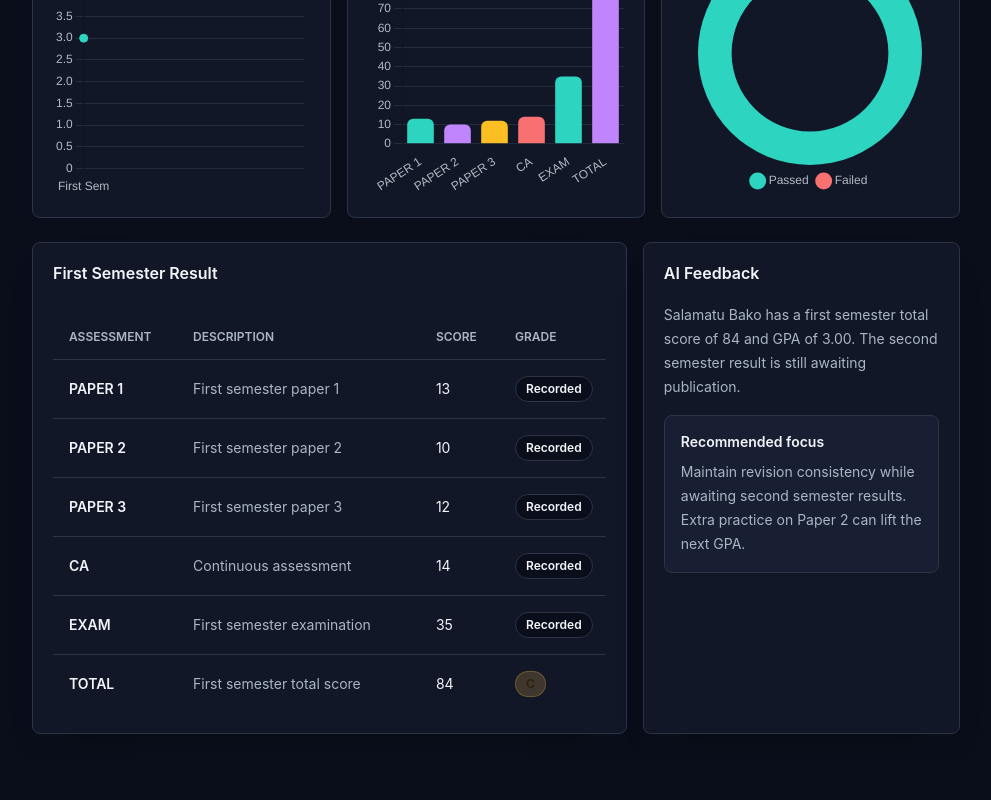
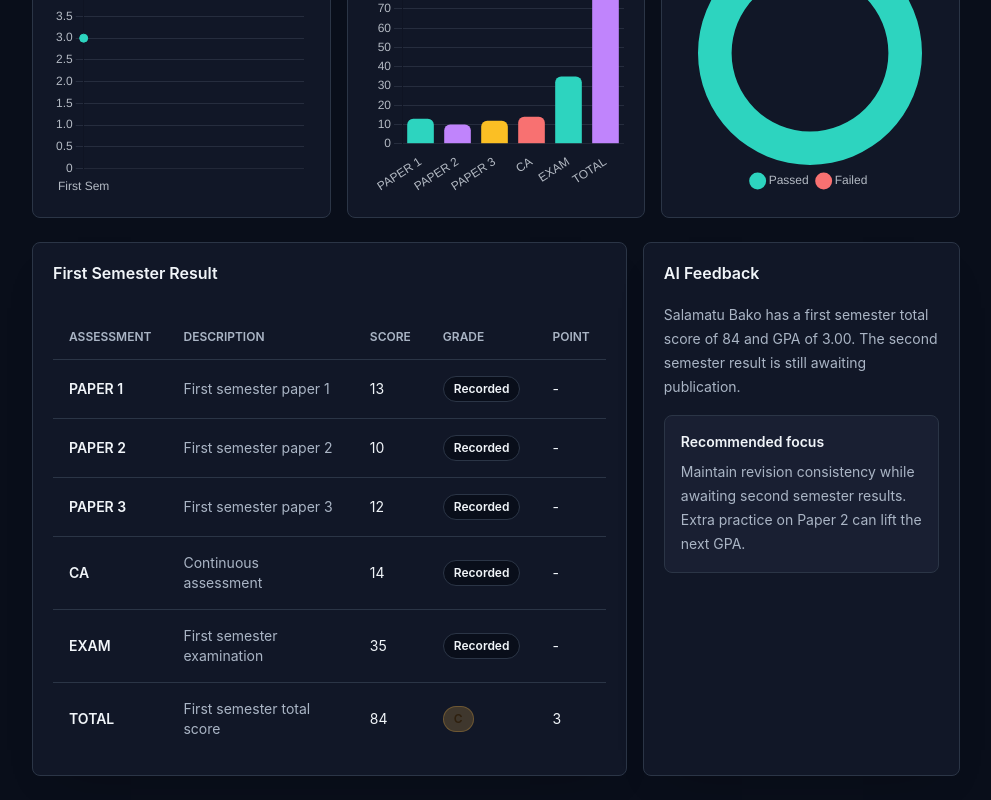
Before and after one commit to Adedoyinjr/OHEKURUMedicals, a Next.js app: page /student in a window 1280 px wide. Shown: the part 1133-1933 px from the top of the page, without its empty margins (288-1279 px from the left). Before the commit the page ends 1891 px from the top, so only its background shows below. Built offline with nearby package versions, Linux system fonts and the light colour scheme.

Commit message:
fix(admin): make admin tables responsive on small screens

```diff
--- a/src/app/admin/upload/page.tsx
+++ b/src/app/admin/upload/page.tsx
@@ -18,7 +18,7 @@ export default function UploadResultsPage() {
           </CardHeader>
           <CardContent>
             <div className="overflow-auto">
-              <table className="w-full min-w-[560px] text-sm">
+              <table className="w-full text-sm">
                 <thead className="border-b text-left text-xs uppercase text-muted-foreground">
                   <tr>
                     <th className="px-4 py-3">MATRIC NO</th>
--- a/src/components/admin/student-management.tsx
+++ b/src/components/admin/student-management.tsx
@@ -181,7 +181,7 @@ export function StudentManagement({ initialStudents }: StudentManagementProps) {
           <CardTitle>Students</CardTitle>
         </CardHeader>
         <CardContent>
-          <Table className="min-w-[720px]">
+          <Table>
             <TableHeader>
               <TableRow>
                 <TableHead>Name</TableHead>
--- a/src/components/tables/results-table.tsx
+++ b/src/components/tables/results-table.tsx
@@ -48,7 +48,7 @@ export function ResultsTable({ results }: ResultsTableProps) {
       </div>
 
       <div className="hidden sm:block">
-        <Table className="min-w-[640px]">
+        <Table>
           <TableHeader>
             <TableRow>
               <TableHead>Assessment</TableHead>
@@ -62,7 +62,7 @@ export function ResultsTable({ results }: ResultsTableProps) {
             {results.map((result) => (
               <TableRow key={result.courseCode}>
                 <TableCell className="font-semibold">{result.courseCode}</TableCell>
-                <TableCell className="min-w-56 text-muted-foreground">{result.title}</TableCell>
+                <TableCell className="text-muted-foreground">{result.title}</TableCell>
                 <TableCell>{result.score}</TableCell>
                 <TableCell>
                   <Badge variant={gradeTone(result.grade)}>{result.grade || "Recorded"}</Badge>
```
